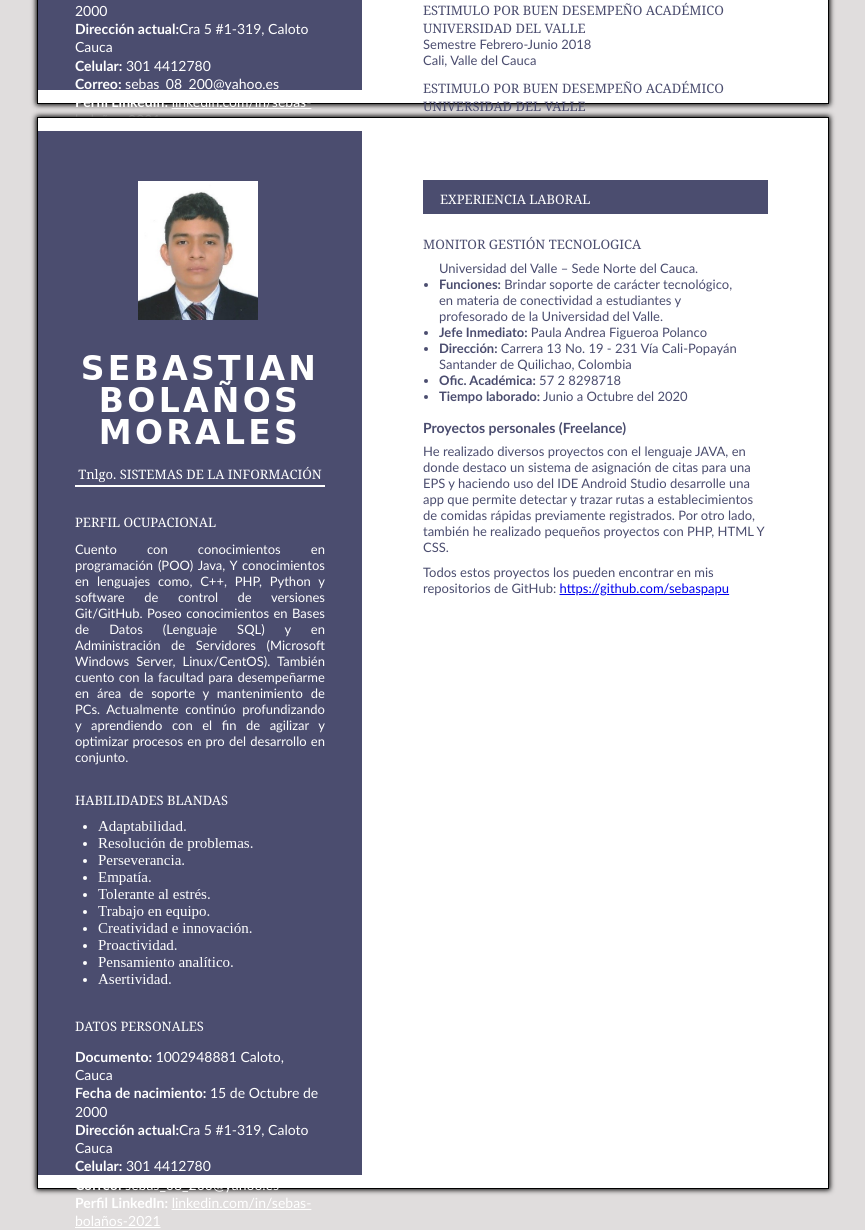
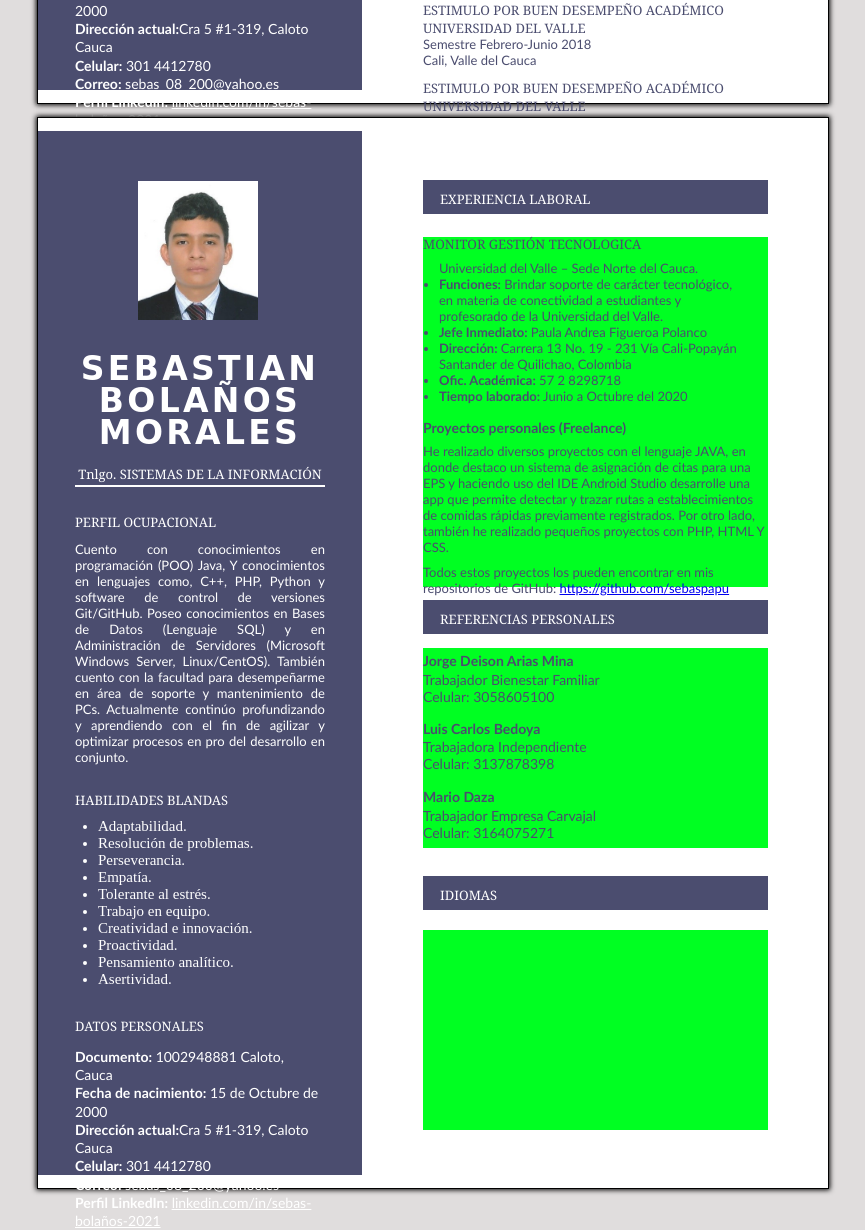
Before and after one commit to sebaspapu/Hoja_de_vida_SBM, a PHP site: page / in a window 1280 px wide. Shown: the part 980-2210 px from the top of the page, without its empty margins (207-1072 px from the left). Run offline with PHP 8.4, Linux system fonts and the light colour scheme.

Commit message:
Terminado referencias personales y div de idiomas

```diff
--- a/css/style.css
+++ b/css/style.css
@@ -579,7 +579,7 @@ del historial academico / Pagina 1 */
 
     height:350px; /*Anteriormente 973*/
     width:1%;
-    background-color:#ffffff;
+    background-color:#00ff22;
     /*padding: 30px;*/
     min-width: 345px;
     position: relative;
@@ -649,6 +649,160 @@ del historial academico / Pagina 1 */
     left: 0px;
 }
 
+/*Barra Referencias personales Pagina 2*/
+
+#barraReferenciasPersonales{
+
+    height:34px;
+    width: 345px;
+    background-color:#4b4d6f;
+
+    position: relative;
+    top: -1005px;
+    left: 365px;
+
+}
+
+.ReferenciasPersonales{
+
+    color: rgb(255, 255, 255);
+    font-family: Georgia, Times, "Times New Roman", serif;
+    font-size: 13px;
+    text-align:left;
+    /* Para la posicion en vertical:*/
+    position: relative;
+    top: 10px;
+    left: 17px;
+
+}
+
+#cajaReferenciasPersonales{
+
+    height:200px; /*Anteriormente 973*/
+    width:1%;
+    background-color:#00ff22;
+    /*padding: 30px;*/
+    min-width: 345px;
+    position: relative;
+    top: -1005px;
+    left: 365px;
+}
+
+/*Texto referencias personales */
+
+.tituloUno{
+
+    color: #4b4d6f;
+    font-family: Calibri, Candara, Segoe, "Segoe UI", Optima, Arial, sans-serif;
+    font-size: 14px;
+    text-align:left;
+
+    position: relative;
+    top: 4px;
+    left: 0px;
+}
+
+.parrafoUno{
+
+    color: #4b4d6f;
+    font-family: Calibri, Candara, Segoe, "Segoe UI", Optima, Arial, sans-serif;
+    font-size: 14px;
+    text-align:left;
+
+    position: relative;
+    top: -8px;
+    left: 0px;
+}
+
+
+.tituloDos{
+
+    color: #4b4d6f;
+    font-family: Calibri, Candara, Segoe, "Segoe UI", Optima, Arial, sans-serif;
+    font-size: 14px;
+    text-align:left;
+
+    position: relative;
+    top: -7px;
+    left: 0px;
+}
+
+.parrafoDos{
+
+    color: #4b4d6f;
+    font-family: Calibri, Candara, Segoe, "Segoe UI", Optima, Arial, sans-serif;
+    font-size: 14px;
+    text-align:left;
+
+    position: relative;
+    top: -20px;
+    left: 0px;
+}
+
+.tituloTres{
+
+    color: #4b4d6f;
+    font-family: Calibri, Candara, Segoe, "Segoe UI", Optima, Arial, sans-serif;
+    font-size: 14px;
+    text-align:left;
+
+    position: relative;
+    top: -18px;
+    left: 0px;
+}
+
+.parrafoTres{
+
+    color: #4b4d6f;
+    font-family: Calibri, Candara, Segoe, "Segoe UI", Optima, Arial, sans-serif;
+    font-size: 14px;
+    text-align:left;
+
+    position: relative;
+    top: -30px;
+    left: 0px;
+}
+
+/*Barra Idiomas Pagina 2*/
+
+#barraIdiomas{
+
+    height:34px;
+    width: 345px;
+    background-color:#4b4d6f;
+
+    position: relative;
+    top: -990px;
+    left: 365px;
+
+}
+
+.Idiomas{
+
+    color: rgb(255, 255, 255);
+    font-family: Georgia, Times, "Times New Roman", serif;
+    font-size: 13px;
+    text-align:left;
+    /* Para la posicion en vertical:*/
+    position: relative;
+    top: 10px;
+    left: 17px;
+
+}
+
+#cajaIdiomas{
+
+    height:200px; /*Anteriormente 973*/
+    width:1%;
+    background-color:#00ff22;
+    /*padding: 30px;*/
+    min-width: 345px;
+    position: relative;
+    top: -970px;
+    left: 365px;
+}
+
+
 
 
 body{
--- a/index.html
+++ b/index.html
@@ -202,6 +202,36 @@ and open the template in the editor.
                     <p class="parrafoContinuacion">Todos estos proyectos los pueden encontrar en mis repositorios de GitHub: <a id="link2" href="https://github.com/sebaspapu">https://github.com/sebaspapu</a>
                     </p>
 
+            </div>
+
+            <div id="barraReferenciasPersonales">
+                <p class="ReferenciasPersonales">REFERENCIAS PERSONALES</p>
+            </div>
+
+            <div id="cajaReferenciasPersonales">
+
+                <p class="tituloUno"><b>Jorge Deison Arias Mina</b></p>
+                <p class="parrafoUno">Trabajador Bienestar Familiar<br>
+                    Celular: 3058605100<br>
+                </p>
+
+                <p class="tituloDos"><b>Luis Carlos Bedoya</b></p>
+                <p class="parrafoDos">Trabajadora Independiente<br>
+                    Celular: 3137878398<br>
+                </p>
+
+                <p class="tituloTres"><b>Mario Daza</b></p>
+                <p class="parrafoTres">Trabajador Empresa Carvajal<br>
+                    Celular: 3164075271<br>
+                </p>
+
+            </div>
+
+            <div id="barraIdiomas">
+                <p class="Idiomas">IDIOMAS</p>
+            </div>
+
+            <div id="cajaIdiomas">
 
             </div>
 
```
